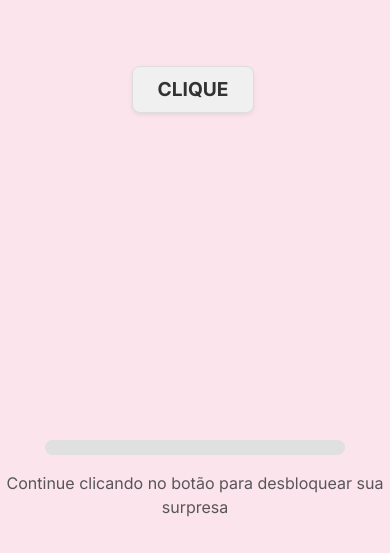
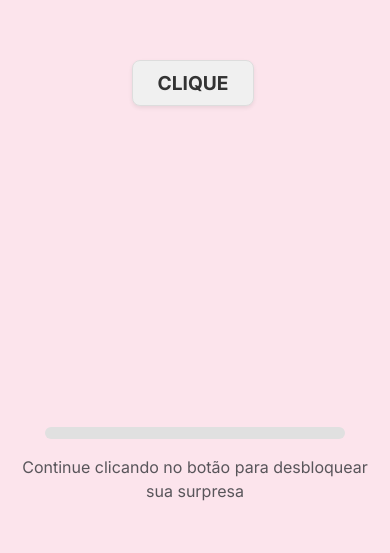
Before and after one commit to rb-alves/feliz-aniversario, a plain HTML site: page index.html in a window 390 px wide. Shown: the part 285-838 px from the top of the page. Drawn offline with nearby package versions, Linux system fonts and the light colour scheme.

Commit message:
Ajuste na responsividade2

```diff
--- a/index.html
+++ b/index.html
@@ -26,7 +26,7 @@
     </div>
 
     <!-- Rodapé com barra de progresso e frase - removido px-3 -->
-    <div class="w-100 text-center">
+    <div class="w-100 text-center footer-responsive">
         <!-- Barra de progresso -->
         <div class="progress mx-auto" style="height: 15px; width: 80%; max-width: 300px; border-radius: 8px; background-color: #e0e0e0;">
             <div id="progressFill" class="progress-bar bg-danger" role="progressbar" style="width: 0%; border-radius: 8px; background: linear-gradient(90deg, #ff6f91, #ff9a8d) !important;" aria-valuenow="0" aria-valuemin="0" aria-valuemax="100"></div>
--- a/style.css
+++ b/style.css
@@ -133,6 +133,34 @@
   }
 }
 
+.footer-responsive {
+  padding-bottom: 1rem;
+}
+
+@media (max-height: 600px) {
+  .footer-responsive {
+    position: relative;
+    margin-top: auto;
+    padding-bottom: 0.5rem;
+  }
+}
+
+@media (max-width: 576px) {
+  .footer-responsive {
+    padding-left: 1rem;
+    padding-right: 1rem;
+  }
+
+  .footer-responsive p {
+    font-size: 0.9rem;
+  }
+
+  .progress {
+    height: 12px !important;
+    width: 90% !important;
+  }
+}
+
 /* Estilo para a fonte cursiva do carrossel */
 #carouselContent {
     font-family: 'Pacifico', cursive; /* Aplica a nova fonte cursiva */
```
